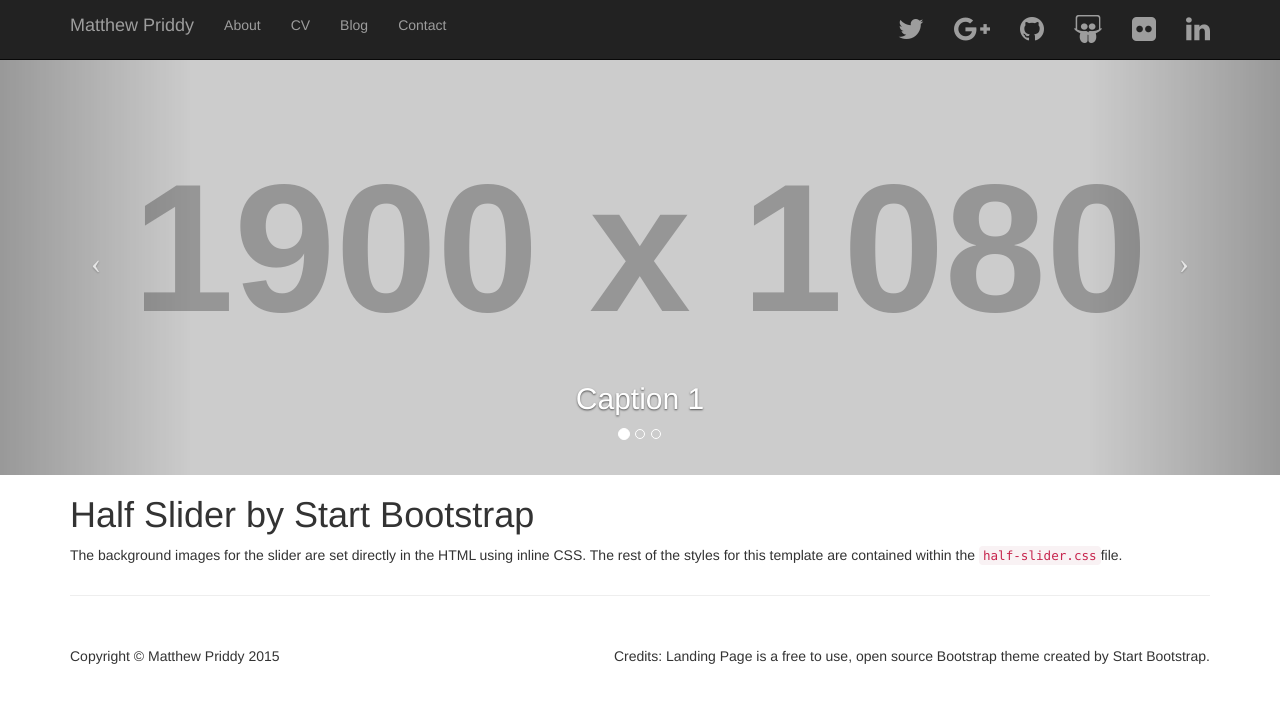
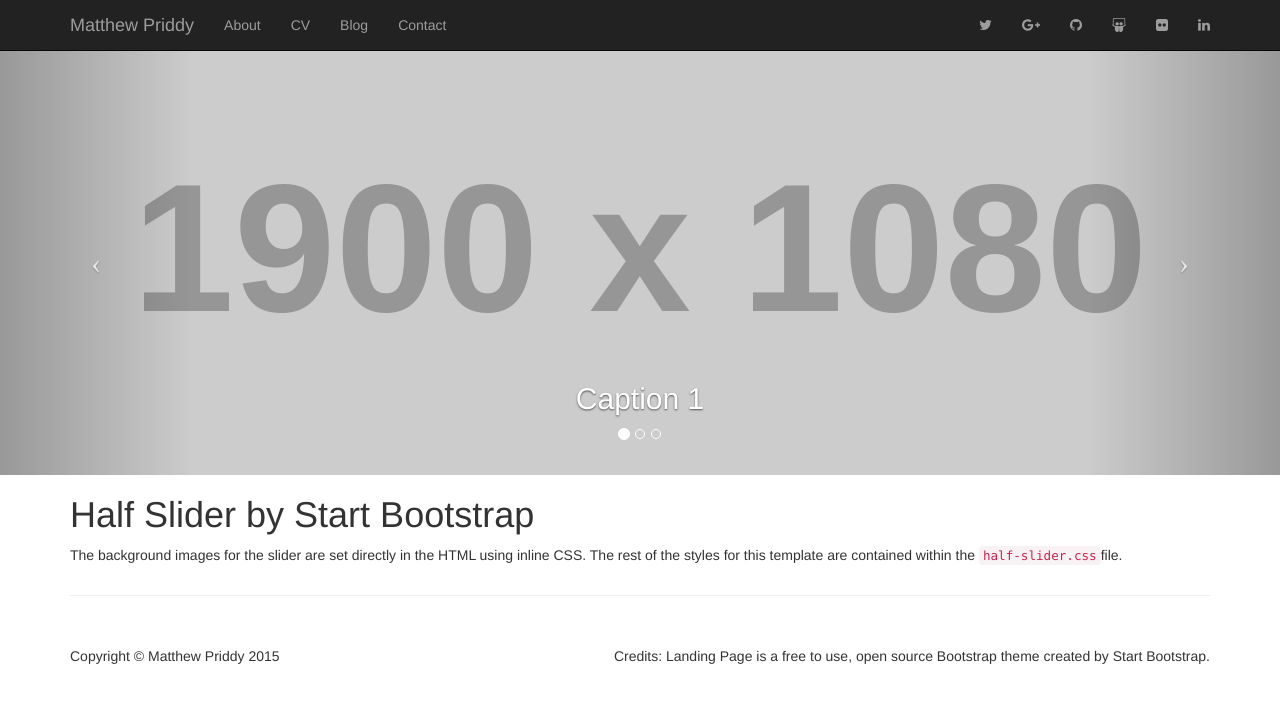
Before and after one commit to mwpriddy/mwpriddy.github.io, a Jekyll site: the page index.html, which Jekyll copies as it is, in a window 1280 px wide. Shown: the top 703 px of the page. Built offline with Jekyll 4.4.1, drawn with Linux system fonts in a browser that asks for light colours; nearby versions of some CDN libraries.

Commit message:
Update index.html

```diff
--- a/index.html
+++ b/index.html
@@ -53,12 +53,12 @@
                     <li><a href="contact">Contact</a></li>
                 </ul>
                 <ul class="nav navbar-nav navbar-right">
-                    <li><a href="#"><i class="fa fa-twitter fa-2x"></i></a></li>
-                    <li><a href="#"><i class="fa fa-google-plus fa-2x"></i></a></li>
-                    <li><a href="#"><i class="fa fa-github fa-2x"></i></a></li>
-                    <li><a href="#"><i class="fa fa-slideshare fa-2x"></i></a></li>
-                    <li><a href="#"><i class="fa fa-flickr fa-2x"></i></a></li>
-                    <li><a href="#"><i class="fa fa-linkedin fa-2x"></i></a></li>
+                    <li><a href="#"><i class="fa fa-twitter fa-1x"></i></a></li>
+                    <li><a href="#"><i class="fa fa-google-plus fa-1x"></i></a></li>
+                    <li><a href="#"><i class="fa fa-github fa-1x"></i></a></li>
+                    <li><a href="#"><i class="fa fa-slideshare fa-1x"></i></a></li>
+                    <li><a href="#"><i class="fa fa-flickr fa-1x"></i></a></li>
+                    <li><a href="#"><i class="fa fa-linkedin fa-1x"></i></a></li>
                 </ul>
             </div>
             <!-- /.navbar-collapse -->
```
